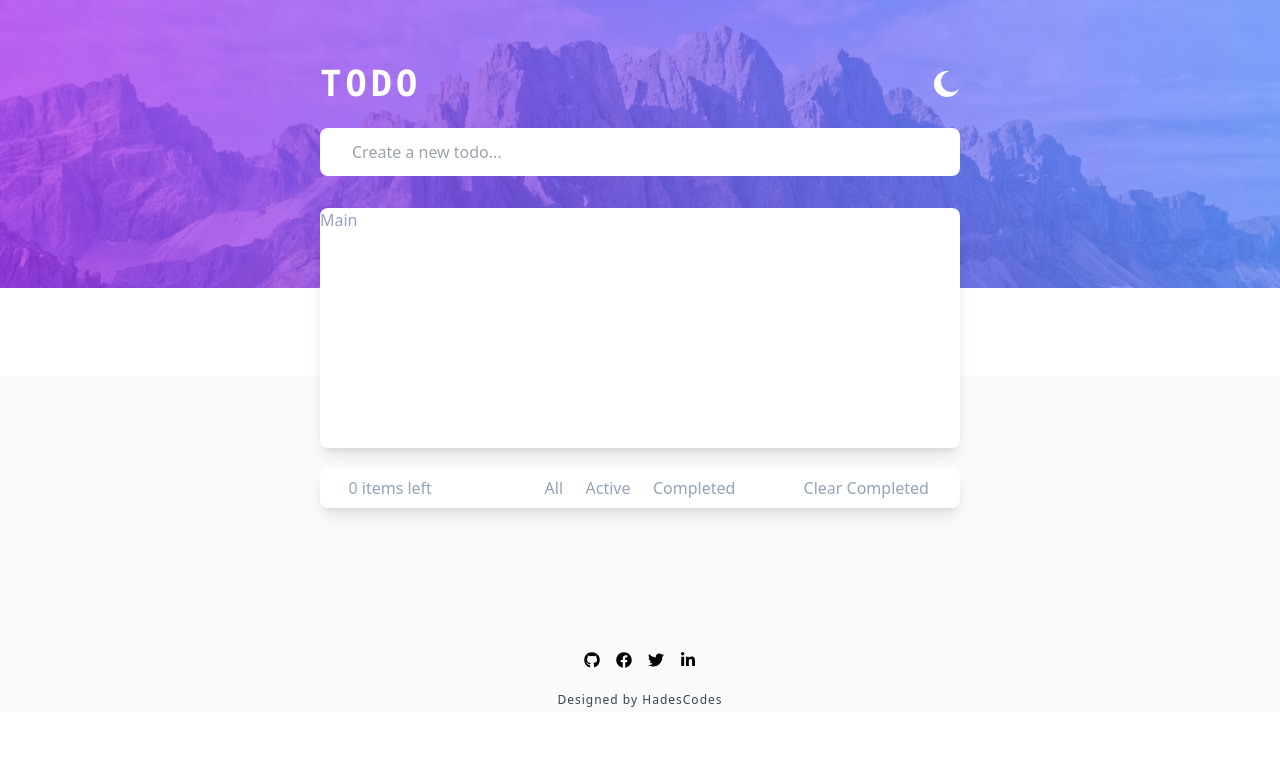
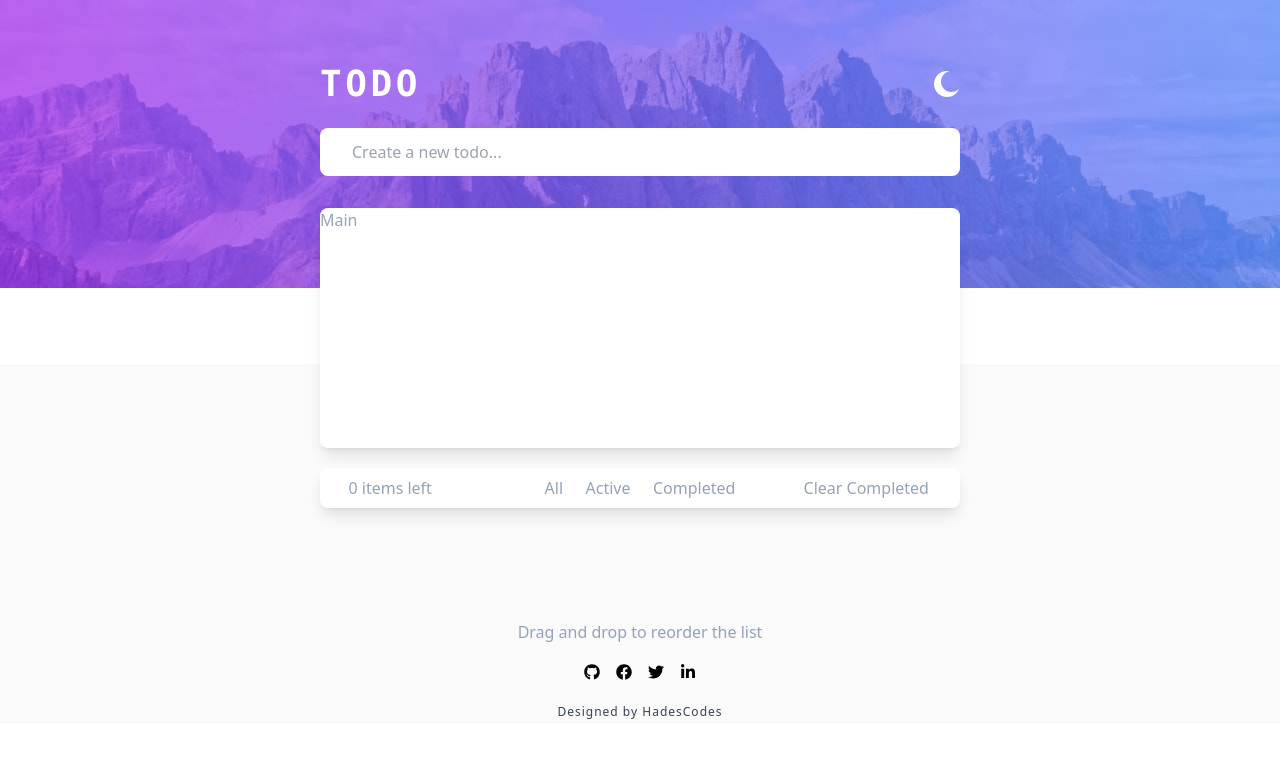
Before and after one commit to orion-script/todo-app, a React (Create React App) app: page / in a window 1280 px wide. Shown: the top 758 px of the page. Built offline with nearby package versions, Linux system fonts and the light colour scheme.

Commit message:
Update Footer.jsx

```diff
--- a/src/components/Footer.jsx
+++ b/src/components/Footer.jsx
@@ -8,7 +8,7 @@ import "../../src/";
 function Footer() {
   return (
     <div className="bg-zinc-50 dark:bg-BackOne w-full h-auto m-auto pt-72 md:pt-64 text-center">
-      {/* <p className="text-slate-400">Drag and drop to reorder the list</p> */}
+     <p className="text-slate-400">Drag and drop to reorder the list</p>
       <div className="flex flex-row justify-center w-full h-10 text-black dark:text-slate-400 mb-5">
         <a href="https://github.com/Hadestech01/">
           <FaGithub className="cursor-pointer mx-2 mt-5 hover:mt-2" />
```
